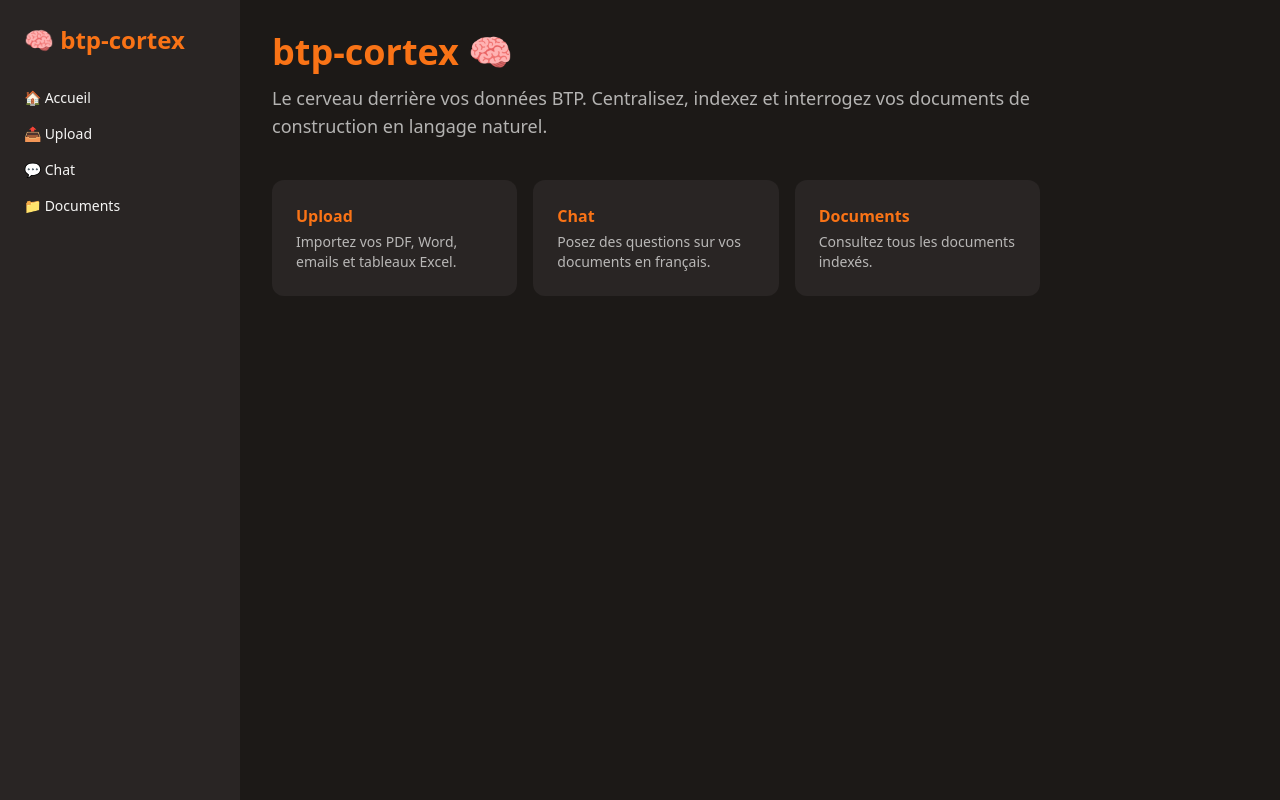
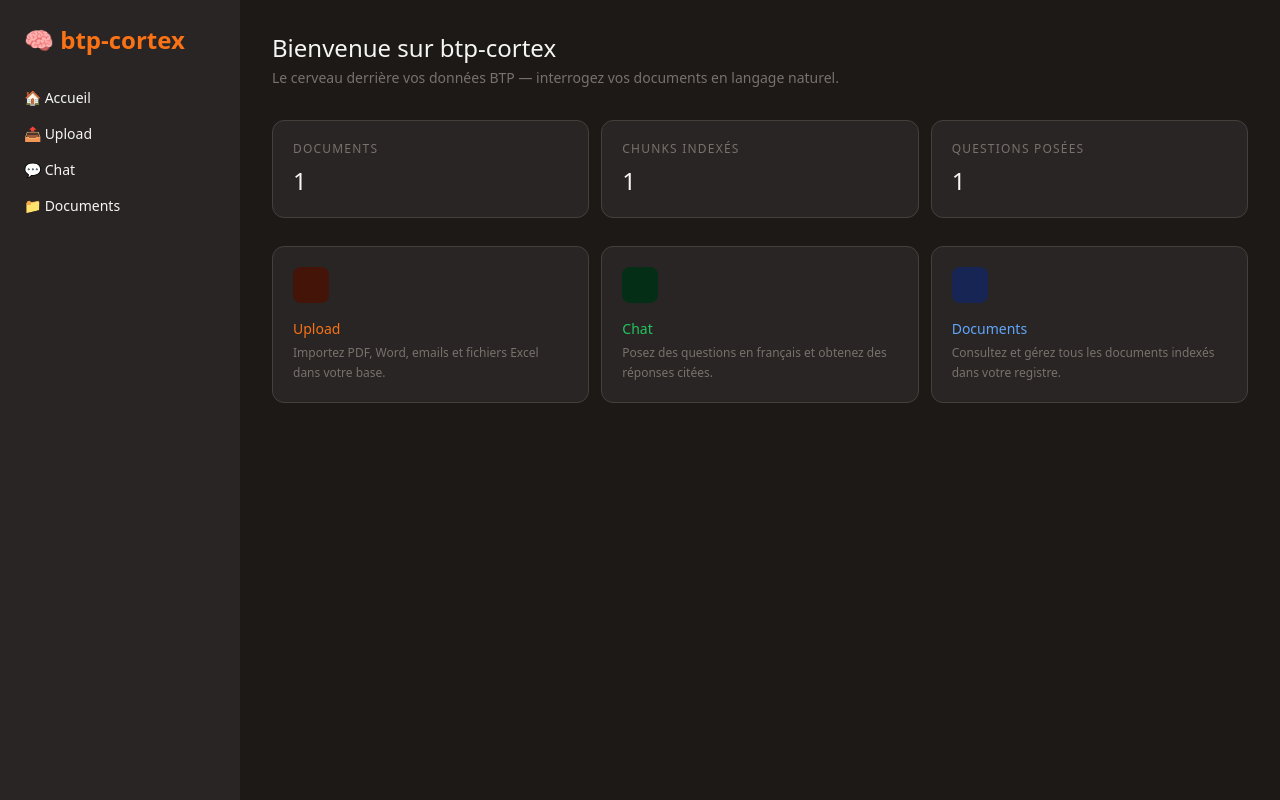
Before and after one commit to Abdessamad404/btp-cortex, a Flask app: template app/templates/index.html in a window 1280 px wide. Run offline with Flask 3, Linux system fonts and the light colour scheme; the template is opened without the code that fills it: most values are stand-ins (such as "Sample title", 1, 10 or a date in 2020); some libraries are stand-ins or nearby versions.

Commit message:
feat: Revamp index page layout with updated header and feature cards

```diff
--- a/app/templates/index.html
+++ b/app/templates/index.html
@@ -2,39 +2,61 @@
 
 {% block content %}
 
-<div class="max-w-3xl">
+<!-- Header -->
+<div class="mb-8">
+  <h1 class="text-2xl font-medium mb-1" style="color:#F5F5F4;">Bienvenue sur btp-cortex</h1>
+  <p class="text-sm" style="color:#78716C;">Le cerveau derrière vos données BTP — interrogez vos documents en langage naturel.</p>
+</div>
 
-  <!-- Hero -->
-  <div class="mb-10">
-    <h1 class="text-4xl font-bold text-primary mb-3">btp-cortex 🧠</h1>
-    <p class="text-lg text-content opacity-70">
-      Le cerveau derrière vos données BTP. Centralisez, indexez et interrogez
-      vos documents de construction en langage naturel.
-    </p>
+<!-- Stats row -->
+<div class="grid grid-cols-3 gap-3 mb-7">
+  <div class="rounded-xl p-5" style="background:#292524; border:0.5px solid #44403C;">
+    <div class="text-xs uppercase tracking-widest mb-2" style="color:#78716C;">Documents</div>
+    <div class="text-2xl font-medium" style="color:#F5F5F4;">{{ doc_count }}</div>
+  </div>
+  <div class="rounded-xl p-5" style="background:#292524; border:0.5px solid #44403C;">
+    <div class="text-xs uppercase tracking-widest mb-2" style="color:#78716C;">Chunks indexés</div>
+    <div class="text-2xl font-medium" style="color:#F5F5F4;">{{ chunk_count }}</div>
+  </div>
+  <div class="rounded-xl p-5" style="background:#292524; border:0.5px solid #44403C;">
+    <div class="text-xs uppercase tracking-widest mb-2" style="color:#78716C;">Questions posées</div>
+    <div class="text-2xl font-medium" style="color:#F5F5F4;">{{ question_count }}</div>
+  </div>
 </div>
 
 <!-- Feature cards -->
-  <div class="grid grid-cols-1 gap-4 sm:grid-cols-3">
+<div class="grid grid-cols-3 gap-3">
 
-    <a href="/upload" class="block bg-surface rounded-xl p-6 hover:ring-2 hover:ring-primary transition-all">
-      <i data-lucide="upload-cloud" class="text-primary mb-3" style="width:32px; height:32px; color:#F97316;"></i>
-      <h2 class="font-semibold text-primary mb-1">Upload</h2>
-      <p class="text-sm opacity-70">Importez vos PDF, Word, emails et tableaux Excel.</p>
+  <a href="/upload" class="block rounded-xl p-5 transition-all hover:ring-1 hover:ring-primary"
+     style="background:#292524; border:0.5px solid #44403C; text-decoration:none;">
+    <div class="rounded-lg flex items-center justify-center mb-4"
+         style="width:36px; height:36px; background:#431407;">
+      <i data-lucide="upload-cloud" style="width:18px; height:18px; color:#F97316;"></i>
+    </div>
+    <div class="text-sm font-medium mb-1" style="color:#F97316;">Upload</div>
+    <div class="text-xs leading-relaxed" style="color:#78716C;">Importez PDF, Word, emails et fichiers Excel dans votre base.</div>
   </a>
 
-    <a href="/chat" class="block bg-surface rounded-xl p-6 hover:ring-2 hover:ring-primary transition-all">
-      <i data-lucide="message-circle" class="text-primary mb-3" style="width:32px; height:32px; color:#F97316;"></i>
-      <h2 class="font-semibold text-primary mb-1">Chat</h2>
-      <p class="text-sm opacity-70">Posez des questions sur vos documents en français.</p>
+  <a href="/chat" class="block rounded-xl p-5 transition-all hover:ring-1 hover:ring-success"
+     style="background:#292524; border:0.5px solid #44403C; text-decoration:none;">
+    <div class="rounded-lg flex items-center justify-center mb-4"
+         style="width:36px; height:36px; background:#052e16;">
+      <i data-lucide="message-circle" style="width:18px; height:18px; color:#22C55E;"></i>
+    </div>
+    <div class="text-sm font-medium mb-1" style="color:#22C55E;">Chat</div>
+    <div class="text-xs leading-relaxed" style="color:#78716C;">Posez des questions en français et obtenez des réponses citées.</div>
   </a>
 
-    <a href="/documents" class="block bg-surface rounded-xl p-6 hover:ring-2 hover:ring-primary transition-all">
-      <i data-lucide="folder-open" class="text-primary mb-3" style="width:32px; height:32px; color:#F97316;"></i>
-      <h2 class="font-semibold text-primary mb-1">Documents</h2>
-      <p class="text-sm opacity-70">Consultez tous les documents indexés.</p>
+  <a href="/documents" class="block rounded-xl p-5 transition-all hover:ring-1"
+     style="background:#292524; border:0.5px solid #44403C; text-decoration:none; --tw-ring-color:#60A5FA;">
+    <div class="rounded-lg flex items-center justify-center mb-4"
+         style="width:36px; height:36px; background:#172554;">
+      <i data-lucide="folder-open" style="width:18px; height:18px; color:#60A5FA;"></i>
+    </div>
+    <div class="text-sm font-medium mb-1" style="color:#60A5FA;">Documents</div>
+    <div class="text-xs leading-relaxed" style="color:#78716C;">Consultez et gérez tous les documents indexés dans votre registre.</div>
   </a>
 
 </div>
-</div>
 
 {% endblock %}
```
Lines whose indentation alone changed are shown as unchanged.
